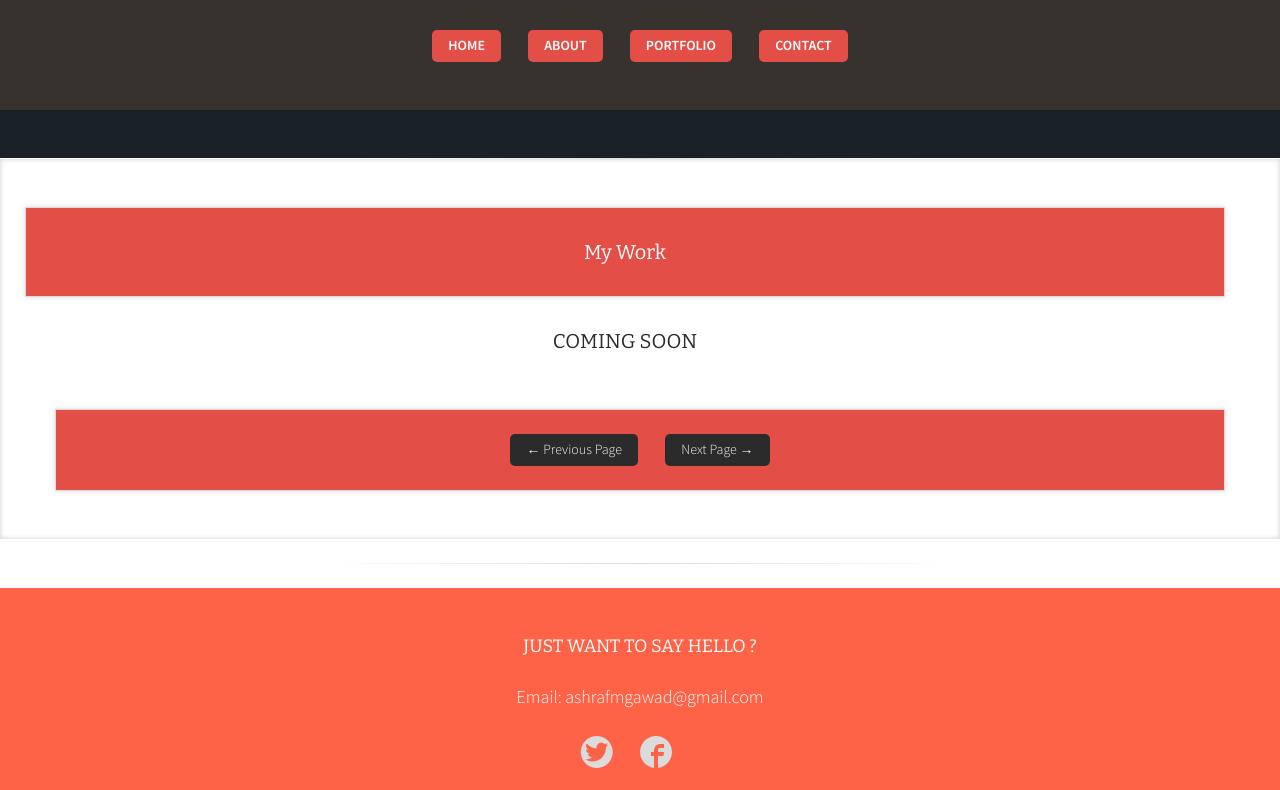
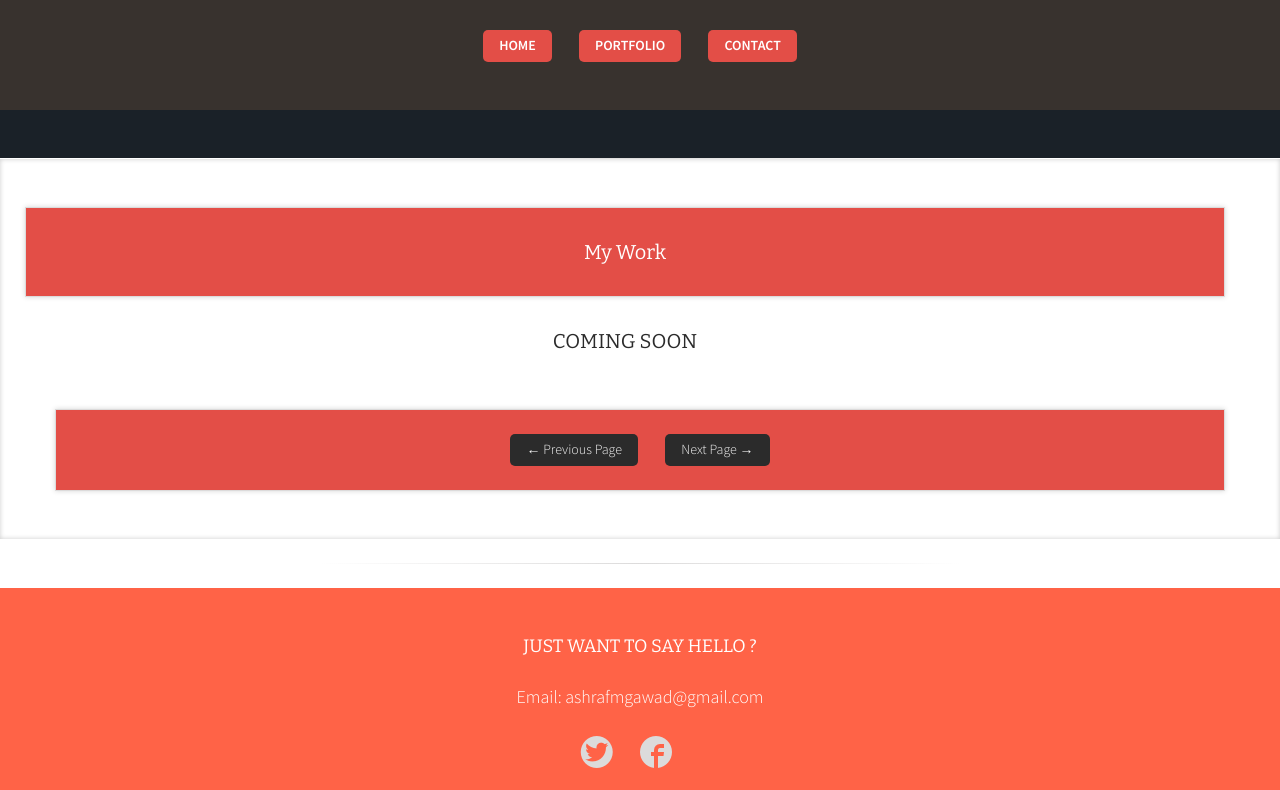
Before and after one commit to affash/amag.github.io, a plain HTML site: page portfolio.html in a window 1280 px wide. Shown: the part 101-891 px from the top of the page. Drawn offline with nearby package versions, Linux system fonts and the light colour scheme; some packages are replaced by stand-ins of ours; a script that the page names is missing; a web font is replaced by a local one.

Commit message:
Update portfolio.html

```diff
--- a/portfolio.html
+++ b/portfolio.html
@@ -32,7 +32,6 @@
 					<a class="navbar-brand" href="index.html">Amag Dev</a>
         <ul class="inline">
           <li><a href="index.html" class="btn active">Home</a></li>
-          <li><a href="about.html" class="btn active">About</a></li>
           <li><a href="portfolio.html" class="btn active">Portfolio</a></li>
           <li><a href="contact.html" class="btn active">Contact</a></li>
         </ul>
```
